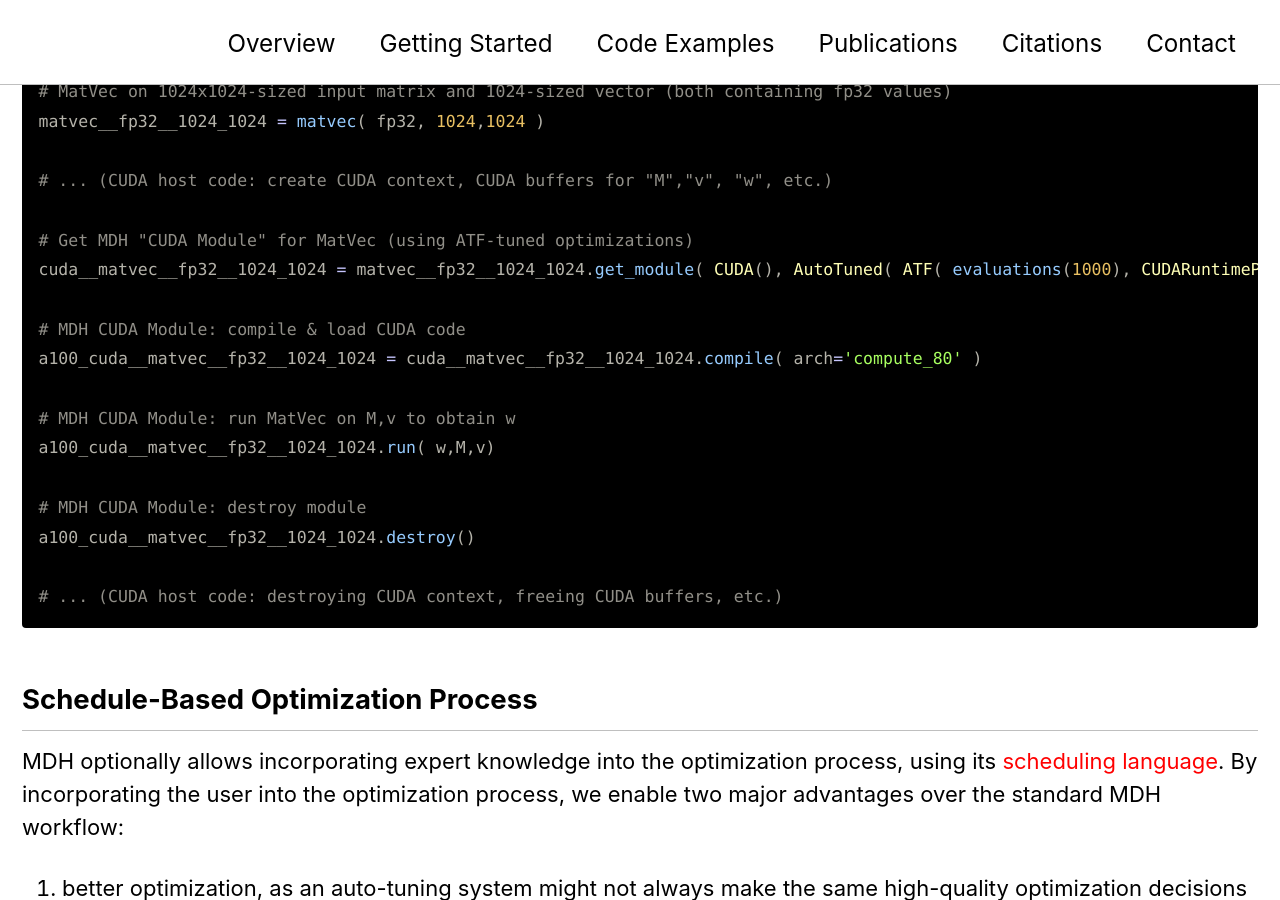
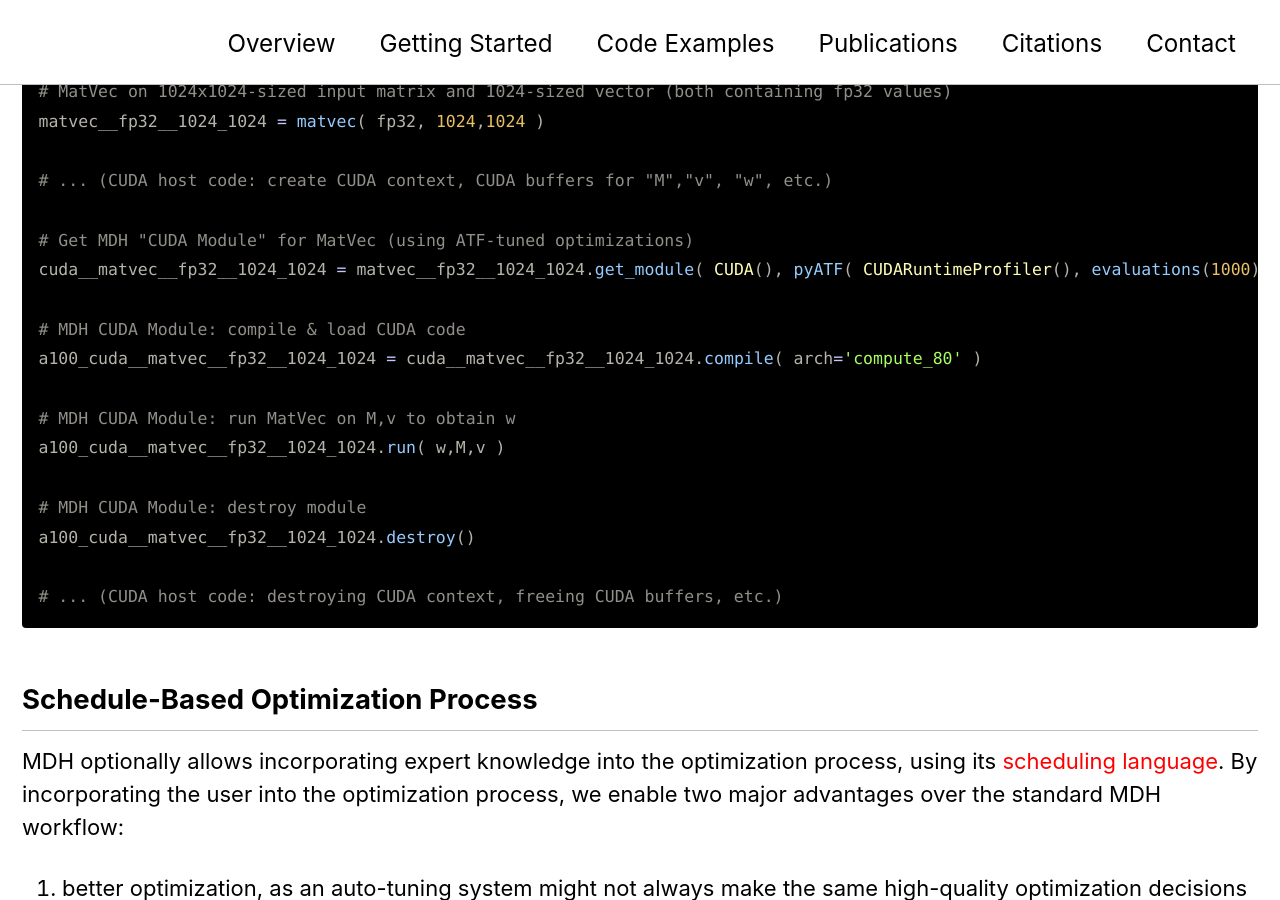
Before and after one commit to mdh-lang/mdh-lang.github.io, a Jekyll site: the page built from index.md, in a window 1280 px wide and 900 px high, scrolled down 3226 px. Built offline with Jekyll 4.4.1, drawn with Linux system fonts in a browser that asks for light colours; cached includes are drawn as plain includes.

Commit message:
Refactor host code (#23)

```diff
--- a/index.md
+++ b/index.md
@@ -76,7 +76,7 @@ matvec__fp32__1024_1024 = matvec( fp32, 1024,1024 )
 # ... (CUDA host code: create CUDA context, CUDA buffers for "M","v", "w", etc.)
 
 # Get MDH "CUDA Module" for MatVec (using ATF-tuned optimizations)
-cuda__matvec__fp32__1024_1024 = matvec__fp32__1024_1024.get_module( CUDA(), AutoTuned( ATF( evaluations(1000), CUDARuntimeProfiler() ) ) )
+cuda__matvec__fp32__1024_1024 = matvec__fp32__1024_1024.get_module( CUDA(), pyATF( CUDARuntimeProfiler(), evaluations(1000) ) )
 
 # MDH CUDA Module: compile & load CUDA code
 a100_cuda__matvec__fp32__1024_1024 = cuda__matvec__fp32__1024_1024.compile( arch='compute_80' )
@@ -124,7 +124,7 @@ jacobi1d__fp32_1024 = jacobi1d( fp32, 1024 )
 # ... (CUDA host code: create CUDA context, CUDA buffers for "x", "y", etc.)
 
 # Get MDH "CUDA Module" for Jacobi1D (using ATF-tuned optimizations)
-cuda__jacobi1d__fp32_1024 = jacobi1d__fp32_1024.get_module( CUDA(), AutoTuned( ATF( evaluations(1000), CUDARuntimeProfiler() ) ) )
+cuda__jacobi1d__fp32_1024 = jacobi1d__fp32_1024.get_module( CUDA(), pyATF( CUDARuntimeProfiler(), evaluations(1000) ) )
 
 # MDH CUDA Module: compile & load CUDA code
 a100_cuda__jacobi1d__fp32_1024 = cuda__jacobi1d__fp32_1024.compile( arch='compute_80' )
@@ -269,13 +269,13 @@ matvec__fp32__1024_1024 = matvec( fp32, 1024,1024 )
 # ... (CUDA host code: create CUDA context, CUDA buffers for "M","v", "w", etc.)
 
 # Get MDH "CUDA Module" for MatVec (using ATF-tuned optimizations)
-cuda__matvec__fp32__1024_1024 = matvec__fp32__1024_1024.get_module( CUDA(), AutoTuned( ATF( evaluations(1000), CUDARuntimeProfiler() ) ) )
+cuda__matvec__fp32__1024_1024 = matvec__fp32__1024_1024.get_module( CUDA(), pyATF( CUDARuntimeProfiler(), evaluations(1000) ) )
 
 # MDH CUDA Module: compile & load CUDA code
 a100_cuda__matvec__fp32__1024_1024 = cuda__matvec__fp32__1024_1024.compile( arch='compute_80' )
 
 # MDH CUDA Module: run MatVec on M,v to obtain w
-a100_cuda__matvec__fp32__1024_1024.run( w,M,v)
+a100_cuda__matvec__fp32__1024_1024.run( w,M,v )
 
 # MDH CUDA Module: destroy module
 a100_cuda__matvec__fp32__1024_1024.destroy()
```
